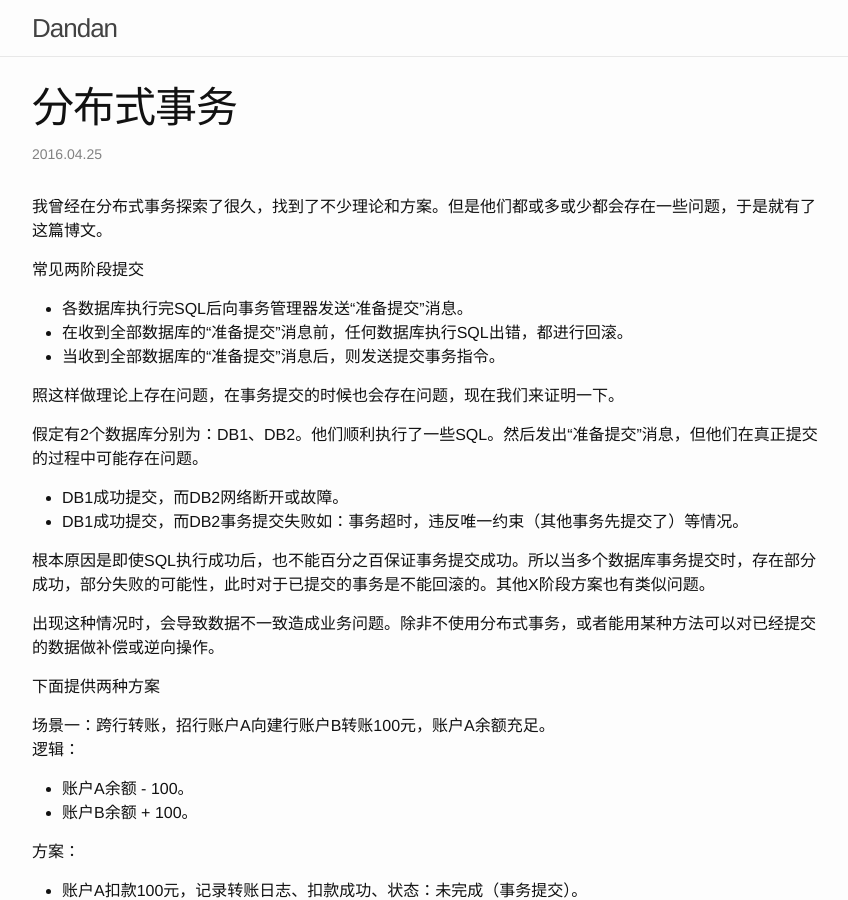
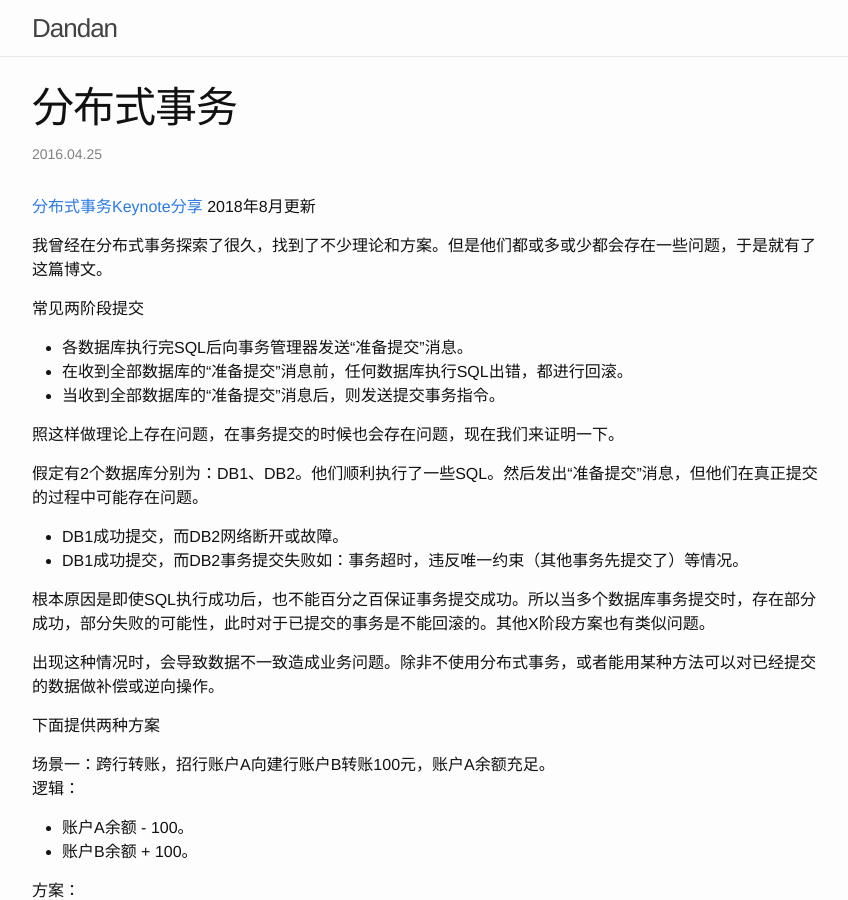
Before and after one commit to 028820/028820.github.io, a Jekyll site: the page built from _posts/2016-04-25-XA.markdown, in a window 1280 px wide and 900 px high. Shown: the whole window, without its empty margins (213-1061 px from the left). Built offline with Jekyll 4.4.1, drawn with Linux system fonts in a browser that asks for light colours; comment, search, counter and statistics services are not loaded; part of the change alters nothing that is shown.

Commit message:
百度统计&分布式事务下载

```diff
--- a/_includes/head.html
+++ b/_includes/head.html
@@ -9,11 +9,12 @@
   <link rel="stylesheet" href="{{ "/css/main.css" | prepend: site.baseurl }}">
   <link rel="canonical" href="{{ page.url | replace:'index.html','' | prepend: site.baseurl | prepend: site.url }}">
   <link rel="alternate" type="application/rss+xml" title="{{ site.title }}" href="{{ "/feed.xml" | prepend: site.baseurl | prepend: site.url }}">
+
 <script>
 var _hmt = _hmt || [];
 (function() {
   var hm = document.createElement("script");
-  hm.src = "//hm.baidu.com/hm.js?9ac714965685172ee42e97768e71987d";
+  hm.src = "https://hm.baidu.com/hm.js?afd3a5ad0e975e9d9aa27f6eed29d1fe";
   var s = document.getElementsByTagName("script")[0];
   s.parentNode.insertBefore(hm, s);
 })();
--- a/_posts/2016-04-25-XA.markdown
+++ b/_posts/2016-04-25-XA.markdown
@@ -5,6 +5,9 @@ date:   2016-04-25 20：30：23 +0800
 categories: blog
 
 ---
+
+[分布式事务Keynote分享](https://raw.githubusercontent.com/028820/028820.github.io/master/files/Transaction.key){:target="_blank"} 2018年8月更新
+
 
 我曾经在分布式事务探索了很久，找到了不少理论和方案。但是他们都或多或少都会存在一些问题，于是就有了这篇博文。
 <p/>
```
